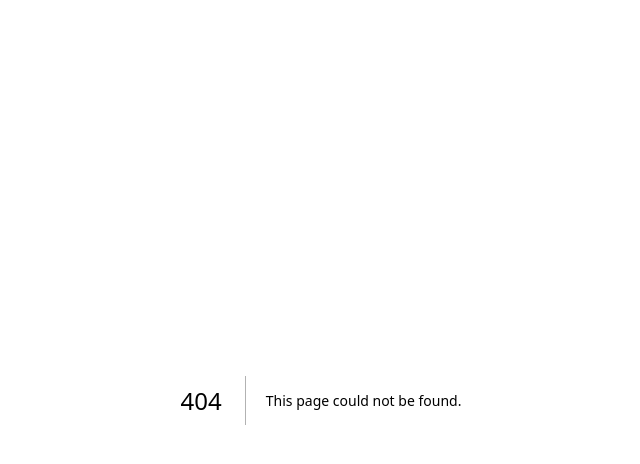
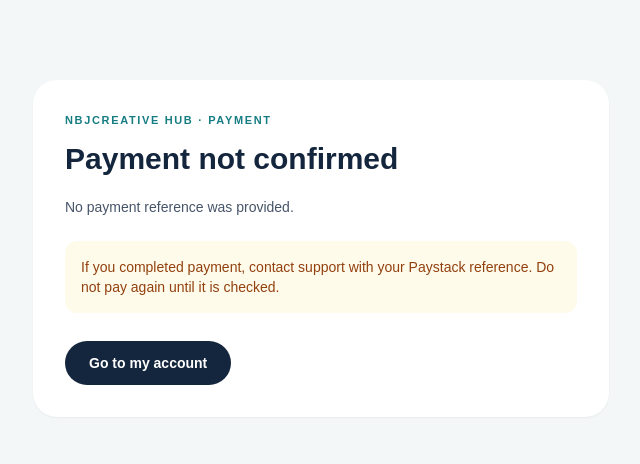
Before and after one commit to apostle24/nbjcreative-hub, a Next.js app: page /payment/callback in a window 1280 px wide. Before the commit this address had no page. Shown: the top 464 px of the page, without its empty margins (319-959 px from the left). Built offline with nearby package versions, Linux system fonts and the light colour scheme.

Commit message:
Add Paystack payment callback page

```diff
--- /dev/null
+++ b/app/payment/callback/page.tsx
@@ -0,0 +1,37 @@
+"use client";
+import Link from "next/link";
+import { useEffect, useState } from "react";
+import { useSearchParams } from "next/navigation";
+
+export default function PaymentCallbackPage() {
+  const params = useSearchParams();
+  const reference = params.get("reference") || "";
+  const [state, setState] = useState("checking");
+  const [message, setMessage] = useState("Verifying your payment securely with Paystack...");
+  useEffect(() => {
+    let active = true;
+    async function verify() {
+      if (!reference) { setState("error"); setMessage("No payment reference was provided."); return; }
+      try {
+        const response = await fetch("/api/payments/paystack/verify", {
+          method: "POST", headers: { "Content-Type": "application/json" },
+          body: JSON.stringify({ reference })
+        });
+        const result = await response.json();
+        if (!response.ok) throw new Error(result.error || "Payment verification failed.");
+        if (active) { setState("success"); setMessage("Payment confirmed for order " + result.orderReference + ". Your order is now marked as paid."); }
+      } catch (error) {
+        if (active) { setState("error"); setMessage(error instanceof Error ? error.message : "Payment verification failed."); }
+      }
+    }
+    verify();
+    return () => { active = false; };
+  }, [reference]);
+  return <main className="min-h-screen bg-mist"><div className="container max-w-xl py-20"><section className="rounded-3xl bg-white p-8 shadow-sm">
+    <p className="eyebrow">NBJCreative Hub · Payment</p>
+    <h1 className="mt-3 text-3xl font-extrabold text-ink">{state === "checking" ? "Checking payment" : state === "success" ? "Payment successful" : "Payment not confirmed"}</h1>
+    <p className="mt-4 text-sm leading-7 text-slate-600">{message}</p>
+    {state === "error" && <p className="mt-5 rounded-xl bg-amber-50 p-4 text-sm text-amber-800">If you completed payment, contact support with your Paystack reference. Do not pay again until it is checked.</p>}
+    <Link href="/account" className="mt-7 inline-flex rounded-full bg-ink px-6 py-3 text-sm font-bold text-white">Go to my account</Link>
+  </section></div></main>;
+}
```
